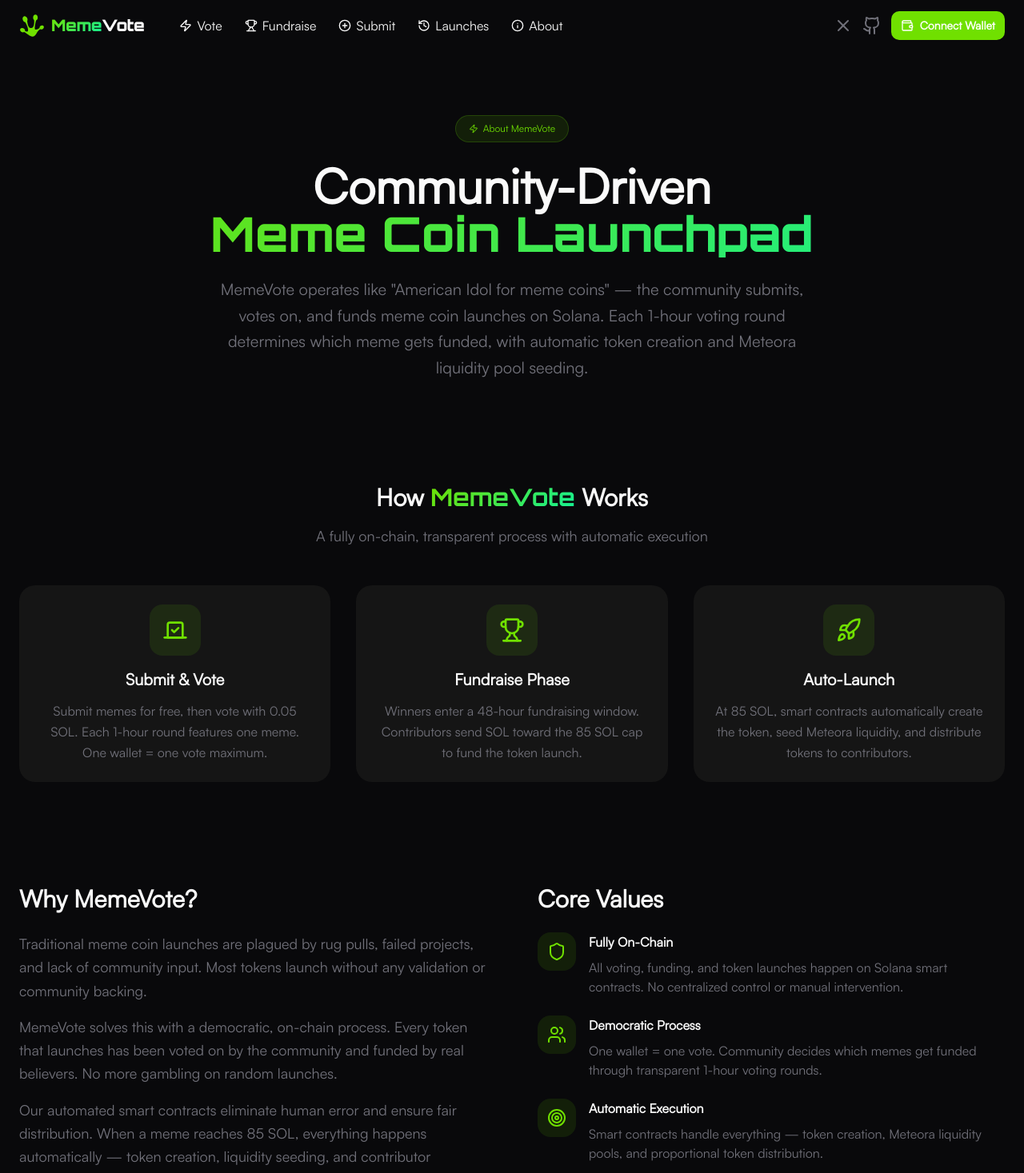
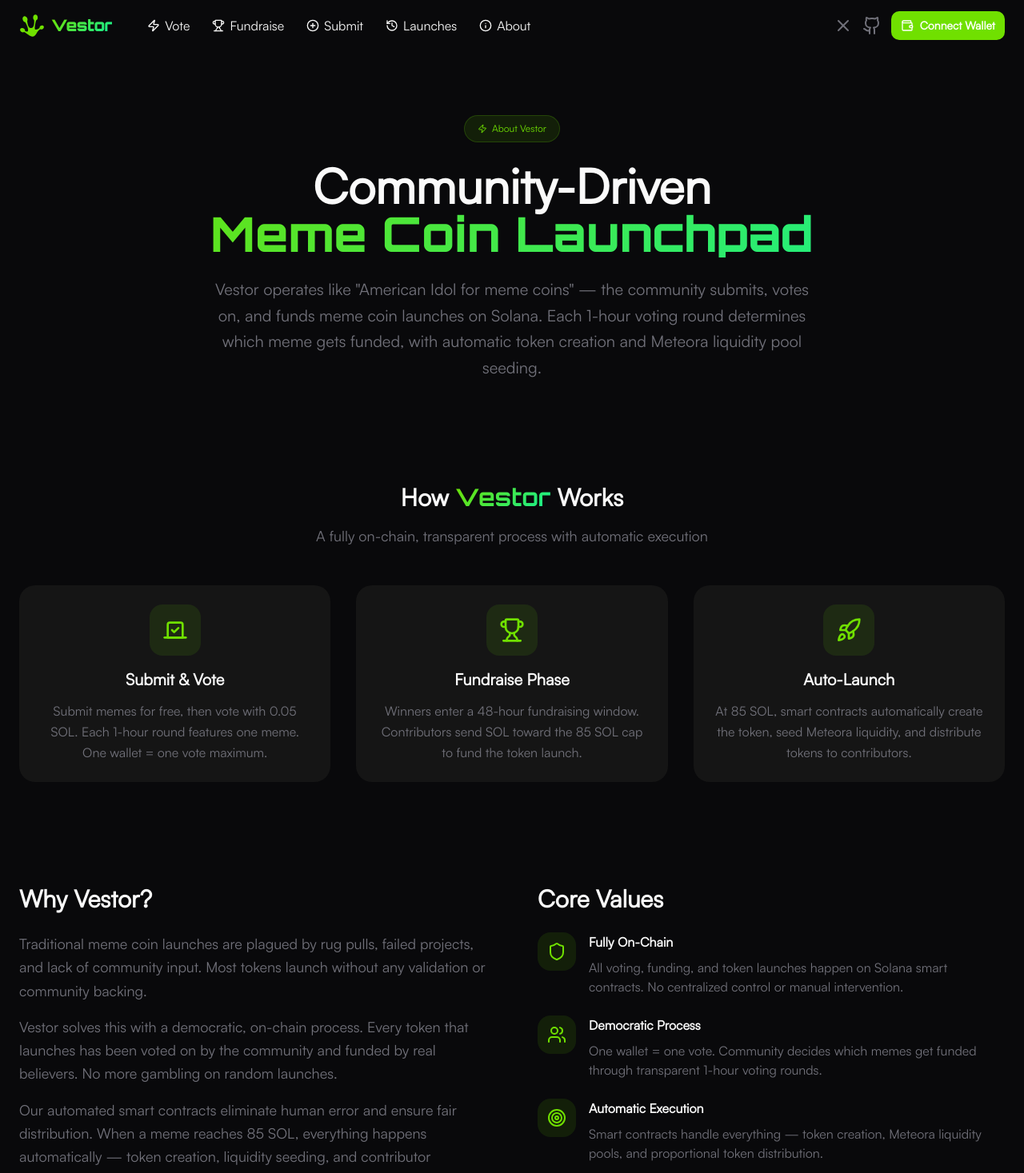
Before and after one commit to 2B-AI/vestor, a Next.js app: page /about in a window 1280 px wide. Shown: the top 1467 px of the page at 80% size. Built offline with nearby package versions, Linux system fonts and the light colour scheme.

Commit message:
Changed name from MemeVote to Vestor

```diff
--- a/package.json
+++ b/package.json
@@ -1,5 +1,5 @@
 {
-  "name": "memevote",
+  "name": "vestor",
   "version": "0.1.0",
   "private": true,
   "scripts": {
--- a/src/app/about/page.tsx
+++ b/src/app/about/page.tsx
@@ -33,7 +33,7 @@
           >
             <Badge className="bg-primary/10 text-primary border-primary/20 mb-6 gap-1.5 px-4 py-2">
               <Zap className="h-4 w-4" />
-              About MemeVote
+              About Vestor
             </Badge>
 
             <h1 className="mb-6 text-5xl font-extrabold sm:text-6xl">
@@ -44,7 +44,7 @@
             </h1>
 
             <p className="text-muted-foreground mx-auto max-w-3xl text-xl leading-relaxed">
-              MemeVote operates like &quot;American Idol for meme coins&quot; —
+              Vestor operates like &quot;American Idol for meme coins&quot; —
               the community submits, votes on, and funds meme coin launches on
               Solana. Each 1-hour voting round determines which meme gets
               funded, with automatic token creation and Meteora liquidity pool
@@ -63,7 +63,7 @@
           className="mb-12 text-center"
         >
           <h2 className="mb-4 text-3xl font-bold">
-            How <span className="text-gradient font-orbitron">MemeVote</span>{" "}
+            How <span className="text-gradient font-orbitron">Vestor</span>{" "}
             Works
           </h2>
           <p className="text-muted-foreground text-lg">
@@ -127,7 +127,7 @@
             animate={{ opacity: 1, x: 0 }}
             transition={{ delay: 0.4 }}
           >
-            <h2 className="mb-6 text-3xl font-bold">Why MemeVote?</h2>
+            <h2 className="mb-6 text-3xl font-bold">Why Vestor?</h2>
             <div className="text-muted-foreground space-y-4 text-lg leading-relaxed">
               <p>
                 Traditional meme coin launches are plagued by rug pulls, failed
@@ -135,7 +135,7 @@
                 without any validation or community backing.
               </p>
               <p>
-                MemeVote solves this with a democratic, on-chain process. Every
+                Vestor solves this with a democratic, on-chain process. Every
                 token that launches has been voted on by the community and
                 funded by real believers. No more gambling on random launches.
               </p>
--- a/src/app/layout.tsx
+++ b/src/app/layout.tsx
@@ -17,7 +17,7 @@
 });
 
 export const metadata: Metadata = {
-  title: "MemeVote — Community-Voted Meme Coin Launchpad on Solana",
+  title: "Vestor — Community-Voted Meme Coin Launchpad on Solana",
   description:
     "Submit, vote on, and fund meme coin launches on Solana. The crowd picks the winner, funds it, and receives the token supply at launch.",
   icons: {
--- a/src/app/submit/page.tsx
+++ b/src/app/submit/page.tsx
@@ -94,15 +94,15 @@
           <p className="text-muted-foreground mx-auto max-w-md">
             Your meme{" "}
             <span className="text-foreground font-bold">{form.name}</span> (
-            {form.ticker}) is now in the queue. You&apos;ll be notified when it
-            enters a voting round.
+            {form.ticker}) has been submitted for review. You&apos;ll be notified when it
+            is approved by the system.
           </p>
           <div className="bg-grid inline-block rounded-xl p-4">
             <p className="text-muted-foreground mb-1 text-xs tracking-widest uppercase">
-              Estimated Slot
+              Estimated Approval Time
             </p>
             <p className="text-primary text-lg font-bold">
-              ~2-3 rounds from now
+              ~36 hours
             </p>
           </div>
           <div className="pt-4">
--- a/src/components/HowItWorks.tsx
+++ b/src/components/HowItWorks.tsx
@@ -9,7 +9,7 @@
         transition={{ delay: 1 }}
       >
         <h2 className="mb-16 text-4xl font-bold">
-          How <span className="text-gradient font-orbitron">MemeVote</span>{" "}
+          How <span className="text-gradient font-orbitron">Vestor</span>{" "}
           Works
         </h2>
         <div className="grid grid-cols-1 gap-6 sm:grid-cols-2 lg:grid-cols-4">
--- a/src/components/footer.tsx
+++ b/src/components/footer.tsx
@@ -9,10 +9,10 @@
         <div className="flex flex-col items-center gap-6 sm:flex-row sm:justify-between">
           <div className="flex items-center gap-2">
             <Image src="/logo.svg" alt="Logo" width={32} height={32} />
-            <span className="font-orbitron text-lg font-bold">Meme Vote</span>
+            <span className="font-orbitron text-lg font-bold">Vestor</span>
           </div>
           <div className="text-muted-foreground flex items-center gap-6 text-sm font-bold">
-            <span>&copy; 2026 MemeVote</span>
+            <span>&copy; 2026 Vestor</span>
           </div>
         </div>
       </div>
--- a/src/components/header.tsx
+++ b/src/components/header.tsx
@@ -40,8 +40,7 @@
             <Image src="/logo.svg" alt="Logo" width={32} height={32} />
 
             <span className="font-orbitron text-xl font-black tracking-tight">
-              <span className="text-gradient">Meme</span>
-              <span className="text-foreground">Vote</span>
+              <span className="text-gradient">Vestor</span>
             </span>
           </Link>
 
--- a/src/constants/index.ts
+++ b/src/constants/index.ts
@@ -1,2 +1,2 @@
-export const GITHUB_URL = "https://github.com/2B-AI/memevote";
-export const X_URL = "https://x.com/memevote_xyz";
+export const GITHUB_URL = "https://github.com/2B-AI/vestor";
+export const X_URL = "https://x.com/vestorfun";
```
Also changed, not shown: 1 other file (tests, documents, lock files or other folders).
